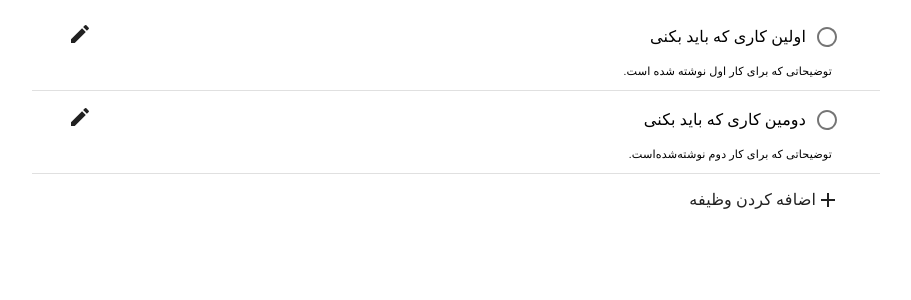
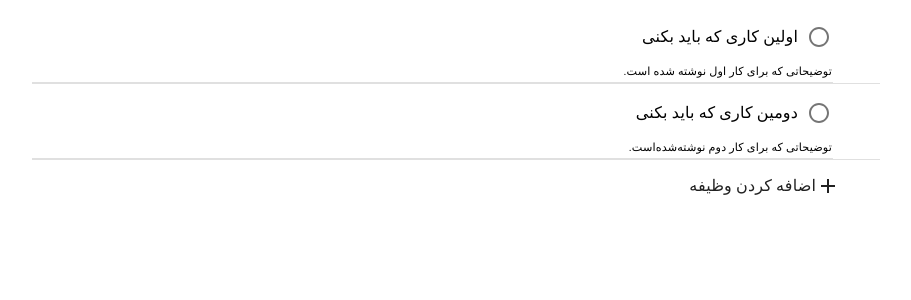
Before and after one commit to usfstdd/pomodoro, a React (Create React App) app: page / in a window 1280 px wide. Shown: the top 300 px of the page, without its empty margins (184-1095 px from the left). Built offline with nearby package versions, Linux system fonts and the light colour scheme.

Commit message:
add expation utility to each todo, and improvments in 'done!' icon

```diff
--- a/src/TodoItem.js
+++ b/src/TodoItem.js
@@ -1,27 +1,45 @@
-import TodoItemExteraElements from "./TodoItemExteraElements";
-
 import FormControlLabel from "@material-ui/core/FormControlLabel";
 import Checkbox from "@material-ui/core/Checkbox";
 import RadioButtonUncheckedIcon from "@material-ui/icons/RadioButtonUnchecked";
 import RadioButtonCheckedIcon from "@material-ui/icons/RadioButtonChecked";
+import CheckCircleOutlineIcon from "@material-ui/icons/CheckCircleOutline";
 import ListItem from "@material-ui/core/ListItem";
 import { withStyles } from "@material-ui/core/styles";
 import Typography from "@material-ui/core/Typography";
+import { Divider } from "@material-ui/core";
+import IconButton from "@material-ui/core/IconButton";
+import ChevronLeftIcon from "@material-ui/icons/ChevronLeft";
+import ExpandMoreIcon from "@material-ui/icons/ExpandMore";
 
-import { useState } from "react";
+import TodoItemExteraElements from "./TodoItemExteraElements";
+import TodoList from "./TodoList";
+
+import { useState, useContext } from "react";
+import { TodosContext } from "./todos-context";
+
 const styles = (theme) => ({
   main: {
+    width: "100%",
     margin: theme.spacing(0),
+    paddingLeft: "0",
+    paddingBottom: "0",
     display: "flex",
     flexDirection: "column",
     alignItems: "flex-start",
     justifyContent: "space-between",
-    "& #todoTitle": {
+
+    "& .singleItem": {
+      width: "100%",
+      display: "flex",
+      flexDirection: "column",
+      alignItems: "flex-start",
+    },
+    "& .todoTitle": {
       display: "flex",
       width: "100%",
       justifyContent: "space-between",
     },
-    "& #todoDescription span": {
+    "& .todoDescription span": {
       paddingRight: "2rem",
       fontSize: "0.7rem",
     },
@@ -31,35 +49,67 @@ const styles = (theme) => ({
   },
 });
 
-function TodoItem({ todo, classes }) {
-  const [hover, toggleHover] = useState(true);
+function TodoItem({ todo, todoHasChild, classes }) {
+  const [hover, toggleHover] = useState(false);
+  const [expaned, toggleExpaned] = useState(false);
+  const [isCompleted, toggleIsCompleted] = useState(todo.isCompleted);
+
+  const { isCompletedTodo } = useContext(TodosContext);
 
   return (
-    <ListItem
-      className={classes.main}
+    <ListItem className={classes.main}>
+      <div style={{ width: "100%", display: "flex", flexDirection: "column" }}>
+        <div
+          className="singleItem"
           onMouseEnter={() => toggleHover(true)}
           onMouseLeave={() => toggleHover(false)}
         >
-      <div id="todoTitle">
-        <FormControlLabel
-          control={
+          <div className="todoTitle">
+            <div
+              style={{
+                display: "flex",
+                justifyContent: "flex-start",
+                alignItems: "center",
+              }}
+            >
+              <IconButton
+                style={{
+                  padding: "0px",
+                  visibility: todoHasChild ? "visible" : "hidden",
+                }}
+                onClick={() => toggleExpaned(!expaned)}
+              >
+                {!expaned && <ChevronLeftIcon />}
+                {expaned && <ExpandMoreIcon />}
+              </IconButton>
               <Checkbox
+                checked={isCompleted}
+                onClick={() => {
+                  isCompletedTodo(todo.id);
+                  toggleIsCompleted(!isCompleted);
+                }}
                 icon={<RadioButtonUncheckedIcon />}
-              checkedIcon={<RadioButtonCheckedIcon />}
+                checkedIcon={<CheckCircleOutlineIcon />}
               />
-          }
-          label={<Typography>{todo.task}</Typography>}
-        />
+              {<Typography>{todo.task}</Typography>}
+            </div>
 
             <div className={classes.extera}>
               {hover && <TodoItemExteraElements />}
             </div>
           </div>
-      <div id="todoDescription">
+          <div className="todoDescription">
             <Typography>
               <span>{todo.description}</span>
             </Typography>
           </div>
+        </div>
+        <div style={{ paddingRight: "31px" }}>
+          <Divider />
+        </div>
+      </div>
+
+      {expaned && <TodoList parentId={todo.id} />}
     </ListItem>
   );
 }
```
Lines whose indentation alone changed are shown as unchanged.
